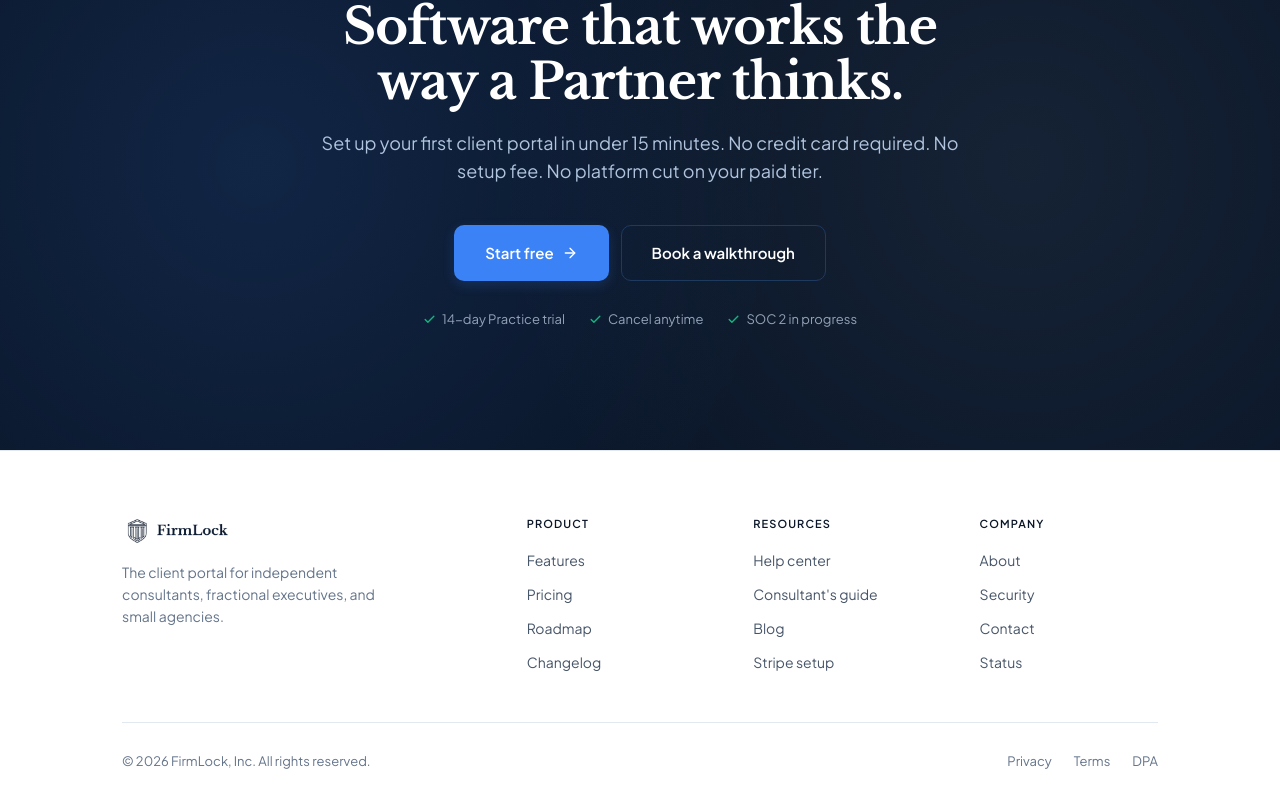
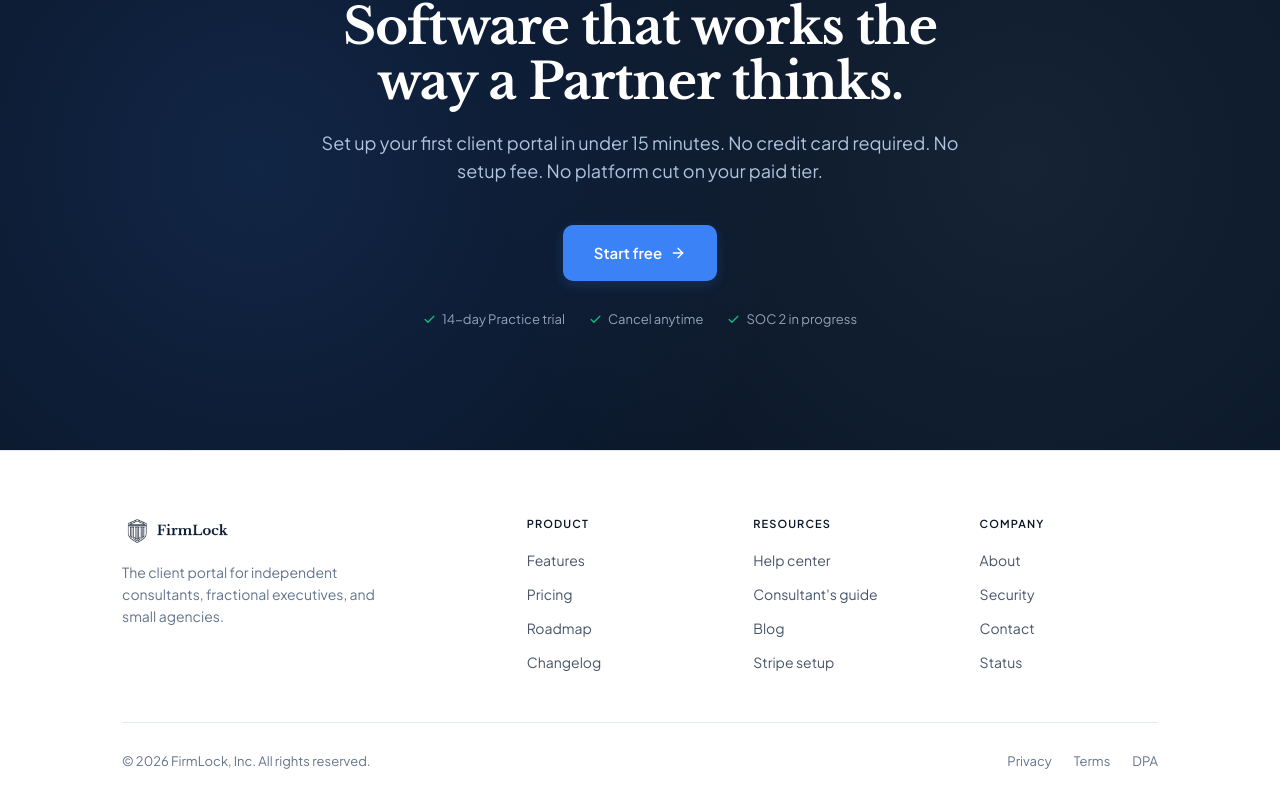
Before and after one commit to GrantK888/firmlock, a Next.js app: page / in a window 1280 px wide. Shown: the part 5928-6736 px from the top of the page. Built offline with nearby package versions, Linux system fonts and the light colour scheme.

Commit message:
Update CTA.tsx

```diff
--- a/components/CTA.tsx
+++ b/components/CTA.tsx
@@ -15,12 +15,9 @@ export default function CTA() {
             required. No setup fee. No platform cut on your paid tier.
           </p>
           <div className={styles.ctas}>
-            <LinkButton href="#" variant="primary" size="lg">
+            <LinkButton href="https://firmlock.app/onboarding" variant="primary" size="lg">
               Start free
               <ArrowRight size={16} />
-            </LinkButton>
-            <LinkButton href="#" variant="outline-light" size="lg">
-              Book a walkthrough
             </LinkButton>
           </div>
           <div className={styles.meta}>
```
